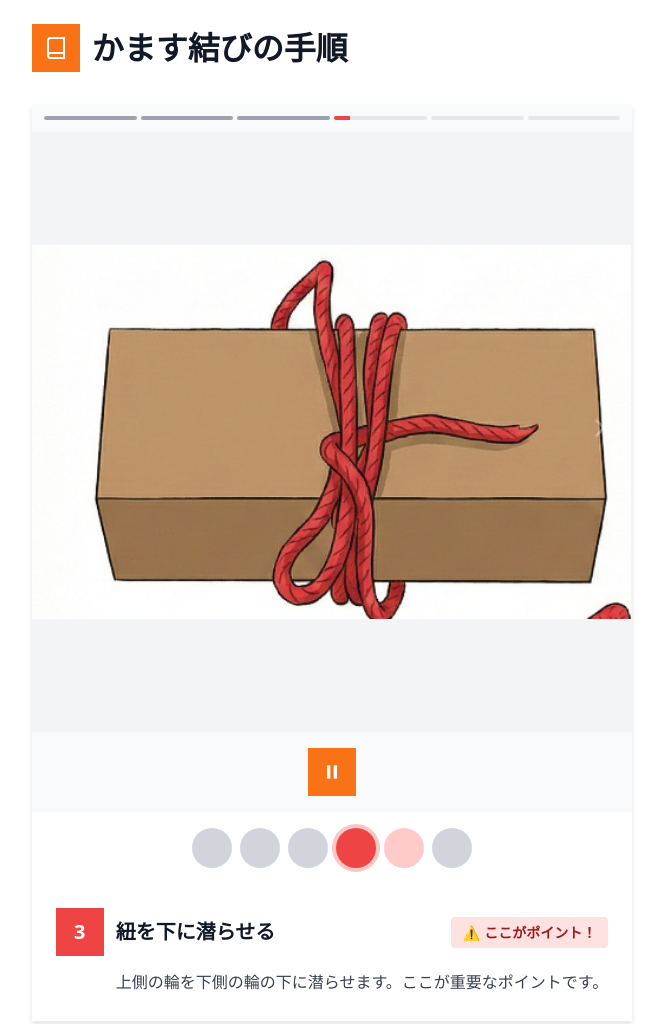
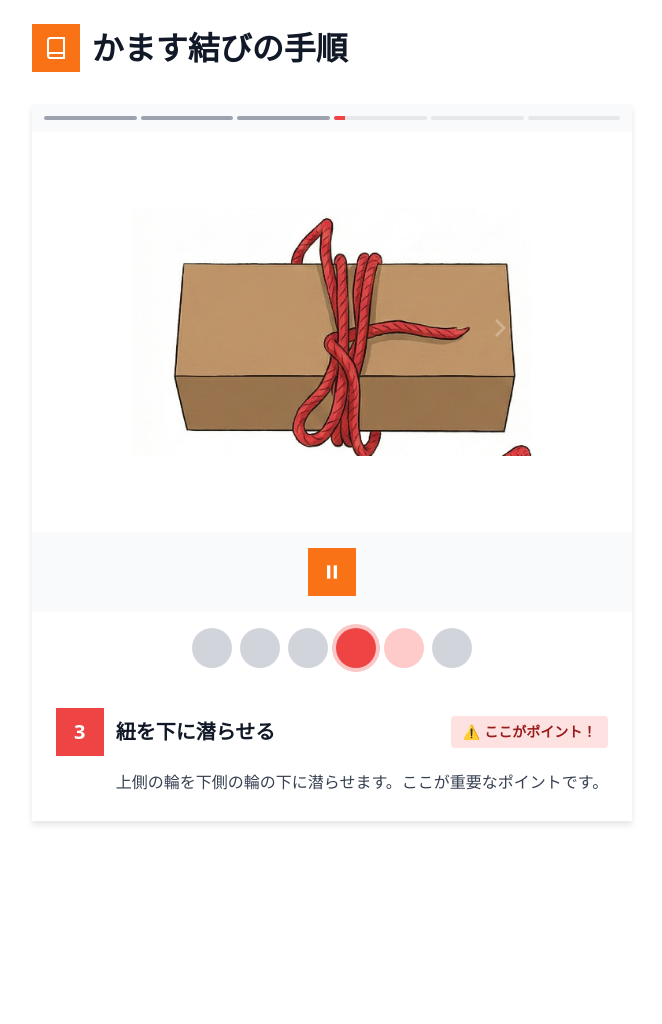
Before and after one commit to SolaIntegral/mediadesign, a website built with Vite: page index.html in a window 1280 px wide. Shown: the part 1640-2664 px from the top of the page, without its empty margins (308-970 px from the left). Built offline with nearby package versions, Linux system fonts and the light colour scheme.

Commit message:
ステップ画像を固定サイズ（スマホ320px、PC400px）の白背景に変更

```diff
--- a/src/styles/main.css
+++ b/src/styles/main.css
@@ -264,9 +264,14 @@ body {
 /* メイン画像エリア */
 .step-slider__image-wrapper {
   position: relative;
-  aspect-ratio: 1;
-  background: var(--color-gray-100);
+  width: 320px;
+  height: 320px;
+  margin: 0 auto;
+  background: #ffffff;
   overflow: hidden;
+  display: flex;
+  align-items: center;
+  justify-content: center;
 }
 
 .step-slider__image {
@@ -275,6 +280,14 @@ body {
   display: flex;
   align-items: center;
   justify-content: center;
+  background: #ffffff;
+}
+
+.step-slider__image img {
+  width: 100%;
+  height: 100%;
+  object-fit: contain;
+  display: block;
 }
 
 .step-slider__image svg {
@@ -569,6 +582,18 @@ body {
   .step-thumbnails {
     justify-content: flex-start;
   }
+
+  .step-slider__image-wrapper {
+    width: 320px;
+    height: 320px;
+  }
+}
+
+@media (min-width: 768px) {
+  .step-slider__image-wrapper {
+    width: 400px;
+    height: 400px;
+  }
 }
 
 @media (max-width: 480px) {
```
